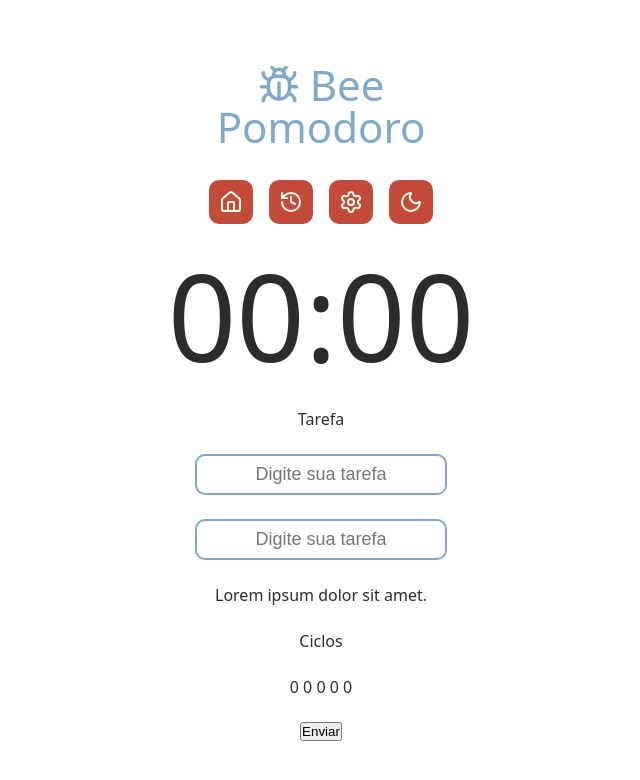
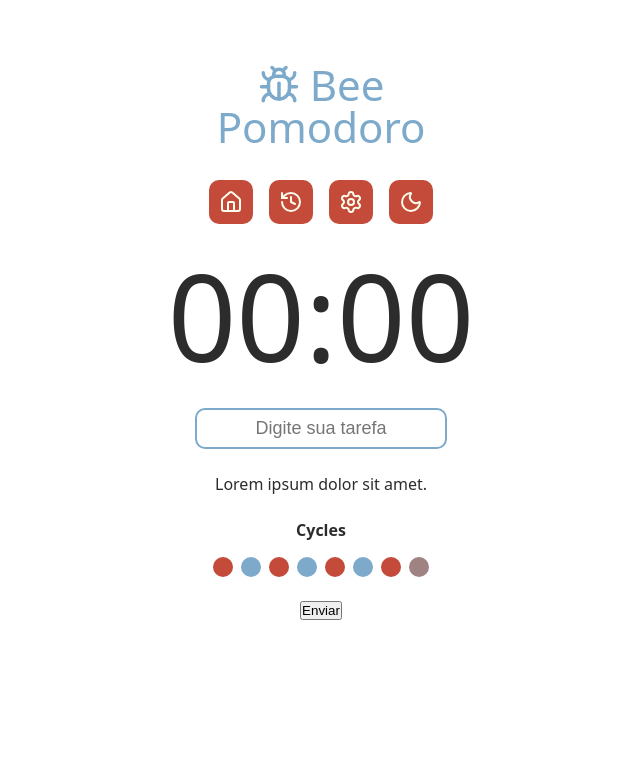
Before and after one commit to beatrizfeitosa/pomodoro, a React (Vite) app: page / in a window 1280 px wide. Shown: the top 780 px of the page, without its empty margins (319-959 px from the left). Built offline with nearby package versions, Linux system fonts and the light colour scheme.

Commit message:
feat: cycles component

```diff
--- a/src/App.tsx
+++ b/src/App.tsx
@@ -5,6 +5,7 @@
 import { Menu } from './components/Menu';
 import { CountDown } from './components/CountDown';
 import { DefaultInput } from './components/DefaultInput';
+import { Cycles } from './components/Cycles';
 
 export function App() {
   return (
@@ -21,13 +22,7 @@
       <Container>
         <form className='form' action=''>
           <div className='formRow'>
-            <DefaultInput
-              id='myTask'
-              type='text'
-              alt='Task'
-              labelText='Tarefa'
-            />
-            <DefaultInput id='myTask' type='text' />
+            <DefaultInput id='myTask' type='text' alt='Task' />
           </div>
 
           <div className='formRow'>
@@ -35,8 +30,7 @@
           </div>
 
           <div className='formRow'>
-            <p>Ciclos</p>
-            <p>0 0 0 0 0</p>
+            <Cycles />
           </div>
 
           <div className='formRow'>
--- /dev/null
+++ b/src/components/Cycles/index.tsx
@@ -0,0 +1,19 @@
+import styles from './styles.module.css';
+
+export function Cycles() {
+  return (
+    <div className={styles.cycles}>
+      <b>Cycles</b>
+      <div className={styles.cycleDots}>
+        <div className={`${styles.cycleDot} ${styles.workTime}`}></div>
+        <div className={`${styles.cycleDot} ${styles.shortBreakTime}`}></div>
+        <div className={`${styles.cycleDot} ${styles.workTime}`}></div>
+        <div className={`${styles.cycleDot} ${styles.shortBreakTime}`}></div>
+        <div className={`${styles.cycleDot} ${styles.workTime}`}></div>
+        <div className={`${styles.cycleDot} ${styles.shortBreakTime}`}></div>
+        <div className={`${styles.cycleDot} ${styles.workTime}`}></div>
+        <div className={`${styles.cycleDot} ${styles.longBreakTime}`}></div>
+      </div>
+    </div>
+  );
+}
--- /dev/null
+++ b/src/components/Cycles/styles.module.css
@@ -0,0 +1,31 @@
+.cycles {
+  display: flex;
+  flex-direction: column;
+  align-items: center;
+  justify-content: center;
+  gap: 1.6rem;
+}
+
+.cycleDots {
+  display: flex;
+  gap: 0.8rem;
+}
+
+.cycleDot {
+  width: 2rem;
+  height: 2rem;
+  background-color: var(--primary);
+  border-radius: 50%;
+}
+
+.workTime {
+  background-color: var(--link);
+}
+
+.shortBreakTime {
+  background-color: var(--primary);
+}
+
+.longBreakTime {
+  background-color: var(--text-muted);
+}
```
